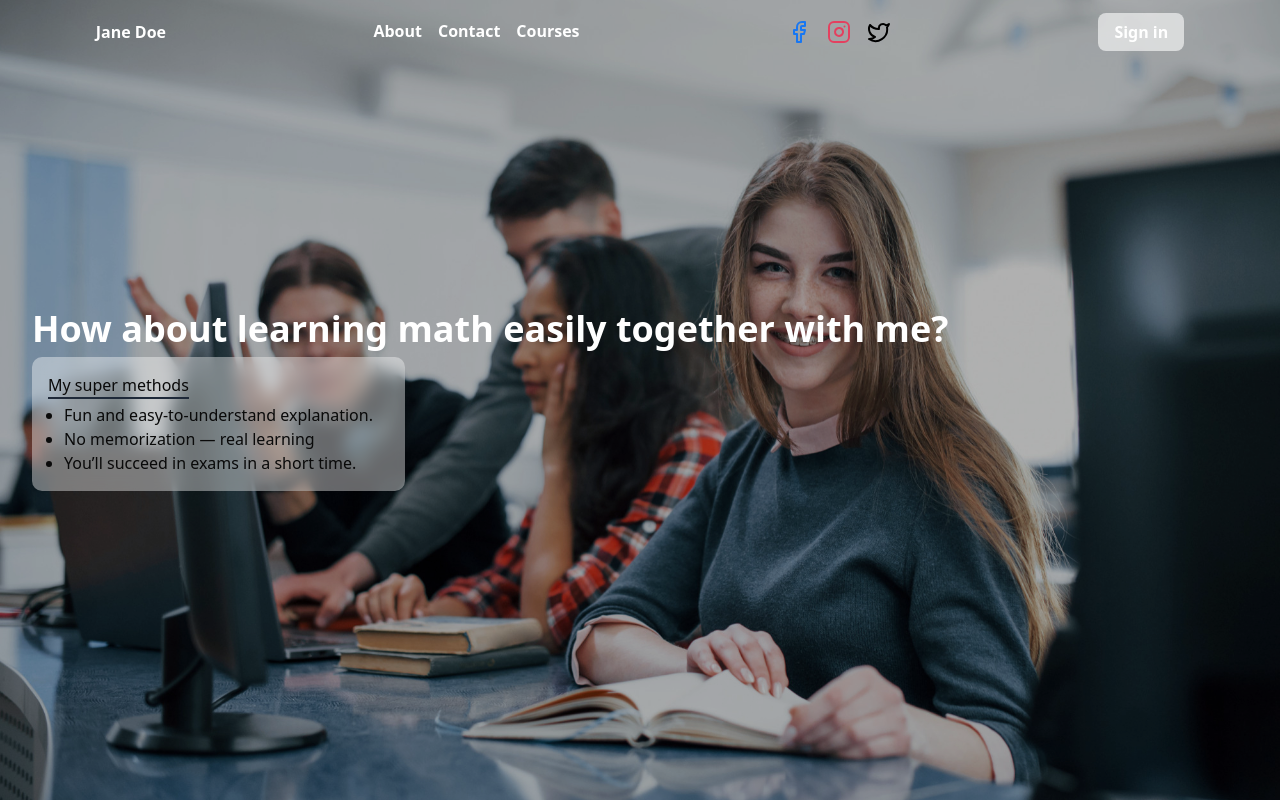
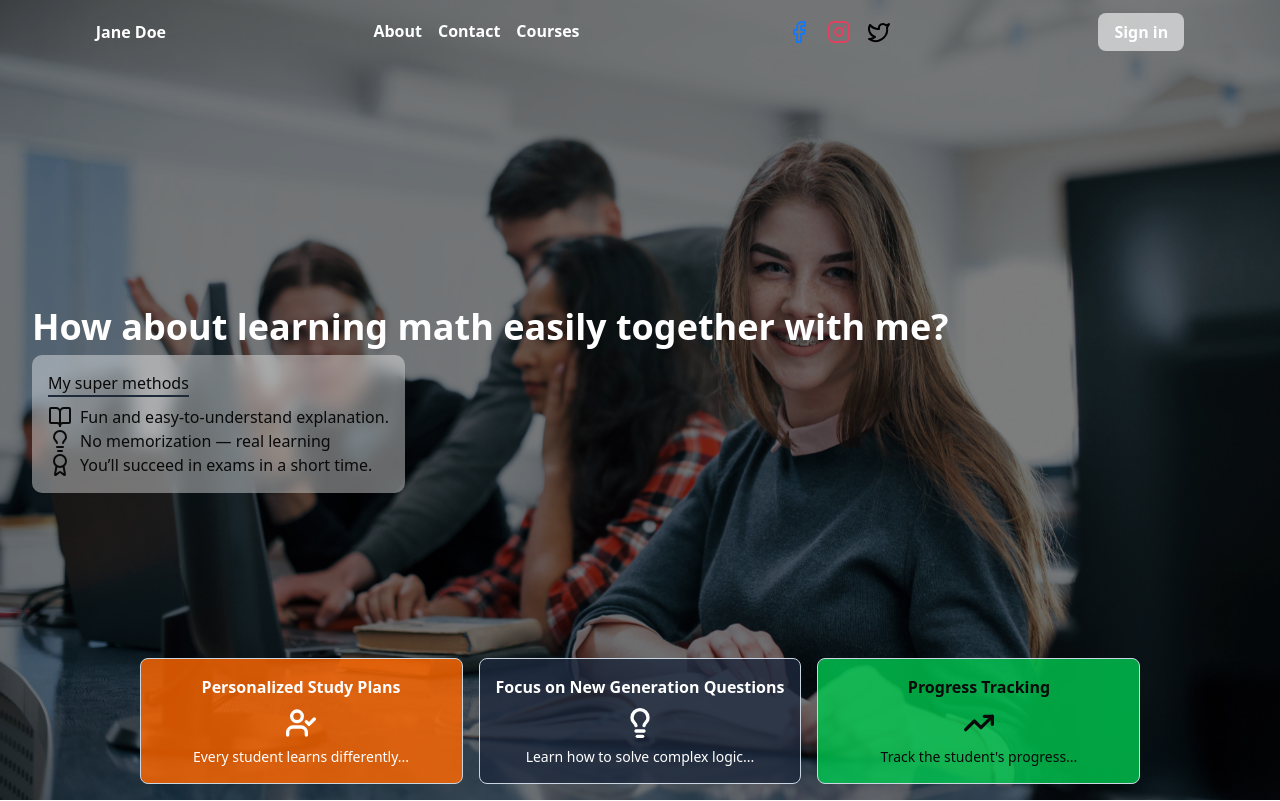
Before and after one commit to furkanarslan1/next-math-teacher, a Next.js app: page / in a window 1280 px wide. Shown: the top 801 px of the page. Built offline with nearby package versions, Linux system fonts and the light colour scheme; no server answers; the database is empty.

Commit message:
feat:add hero_features

```diff
--- a/app/(Main)/_components/Features_banner.tsx
+++ b/app/(Main)/_components/Features_banner.tsx
@@ -1,33 +1,69 @@
+"use client";
+import { motion, Variants } from "framer-motion"; // Variants eklendi
 import { Lightbulb, TrendingUp, UserCheck } from "lucide-react";
 import React from "react";
 
+//  Variants(TYPE)
+const containerVariants: Variants = {
+  hidden: { opacity: 0 },
+  visible: {
+    opacity: 1,
+    transition: {
+      staggerChildren: 0.2,
+    },
+  },
+};
+
+const itemVariants: Variants = {
+  hidden: { opacity: 0, y: 20 },
+  visible: {
+    opacity: 1,
+    y: 0,
+    transition: { duration: 0.5, ease: "easeOut" },
+  },
+};
+
 export default function Features_banner() {
   return (
-    <div className="grid gird-cols-1 md:grid-cols-3 gap-4 px-16 max-w-6xl mx-auto">
-      <div className="border border-slate-300 rounded-md p-4 bg-orange-500  text-white flex flex-col items-center gap-2">
-        <h5 className="font-bold">Personalized Study Plans</h5>
+    <motion.div
+      className="grid grid-cols-1 md:grid-cols-3 gap-4 px-16 max-w-6xl mx-auto"
+      variants={containerVariants}
+      initial="hidden"
+      whileInView="visible"
+      viewport={{ once: true, amount: 0.2 }}
+    >
+      <motion.div
+        variants={itemVariants}
+        className="border border-slate-300 rounded-md p-4 bg-orange-500/80 text-white flex flex-col items-center gap-2"
+      >
+        <h5 className="font-bold text-center">Personalized Study Plans</h5>
         <UserCheck size={32} strokeWidth={2.5} />
-        <p className="text-sm">
-          Every student learns differently. I create a special roadmap based on
-          your goals and level
+        <p className="text-sm text-center">
+          Every student learns differently...
         </p>
-      </div>
-      <div className="border border-slate-300 rounded-md p-4 bg-slate-800  text-white  flex flex-col items-center gap-2">
-        <h5 className="font-bold">Focus on New Generation Questions</h5>
+      </motion.div>
+
+      <motion.div
+        variants={itemVariants}
+        className="border border-slate-300 rounded-md p-4 bg-slate-800/80 text-white flex flex-col items-center gap-2"
+      >
+        <h5 className="font-bold text-center">
+          Focus on New Generation Questions
+        </h5>
         <Lightbulb size={32} strokeWidth={2.5} />
-        <p className="text-sm">
-          Learn how to solve complex logic and reasoning questions for LGS and
-          YKS exams
+        <p className="text-sm text-center">
+          Learn how to solve complex logic...
         </p>
-      </div>
-      <div className="border border-slate-300 rounded-md p-4 bg-green-500  flex flex-col items-center gap-2">
-        <h5 className="font-bold">Progress Tracking</h5>
+      </motion.div>
+
+      <motion.div
+        variants={itemVariants}
+        className="border border-slate-300 rounded-md p-4 bg-green-500/80 flex flex-col items-center gap-2"
+      >
+        <h5 className="font-bold text-center">Progress Tracking</h5>
         <TrendingUp size={32} strokeWidth={2.5} />
-        <p className="text-sm">
-          track the student's progress and share regular reports with parents
-          every month
-        </p>
-      </div>
-    </div>
+        <p className="text-sm text-center">Track the student's progress...</p>
+      </motion.div>
+    </motion.div>
   );
 }
--- a/app/(Main)/page.tsx
+++ b/app/(Main)/page.tsx
@@ -15,7 +15,9 @@ export default async function Home({
   return (
     <main className="space-y-6">
       <Hero />
-      <Features_banner />
+      <div className="md:hidden">
+        <Features_banner />
+      </div>
       <Popular_courses />
       <Discount_banner />
       <Courses_list key={category} category={category} params="home" />
--- a/components/hero/Hero.tsx
+++ b/components/hero/Hero.tsx
@@ -1,6 +1,8 @@
+import Features_banner from "@/app/(Main)/_components/Features_banner";
 import Image from "next/image";
 import Link from "next/link";
 import React from "react";
+import { BookOpen, Lightbulb, Award } from "lucide-react";
 
 export default function Hero() {
   return (
@@ -11,25 +13,39 @@ export default function Hero() {
         className="object-cover object-center "
         fill
       />
-      <div className="absolute inset-0 bg-black/30 "></div>
+      <div className="absolute inset-0 bg-black/50 "></div>
+      {/* SLOGAN */}
       <div className="absolute h-full w-full flex items-end px-2 pb-4 md:pb-0 lg:items-center    lg:ms-6">
         <div className="flex flex-col gap-2">
           <h1 className="text-white text-4xl font-bold">
             How about learning math easily together with me?
           </h1>
-          <div className="bg-white/40 p-4 rounded-lg backdrop-blur-sm flex flex-col gap-1 w-fit px-4">
+          <div className="bg-white/40 p-4 rounded-lg backdrop-blur-sm flex flex-col gap-2 w-fit px-4">
             <p className="border-b-2 border-gray-800 w-fit">
               {" "}
               My super methods
             </p>
-            <ul className="list-disc px-4">
-              <li>Fun and easy-to-understand explanation.</li>
-              <li>No memorization — real learning</li>
-              <li>You’ll succeed in exams in a short time.</li>
+            <ul className="list-disc ">
+              <li className="flex items-center gap-2">
+                <BookOpen />
+                <span> Fun and easy-to-understand explanation.</span>
+              </li>
+              <li className="flex items-center gap-2">
+                <Lightbulb />
+                <span> No memorization — real learning</span>
+              </li>
+              <li className="flex items-center gap-2">
+                <Award />
+                <span> You’ll succeed in exams in a short time.</span>
+              </li>
             </ul>
           </div>
         </div>
       </div>
+      {/* FEATURES */}
+      <div className="md:absolute h-full w-full flex items-end pb-4">
+        <Features_banner />
+      </div>
     </div>
   );
 }
--- a/package.json
+++ b/package.json
@@ -23,6 +23,7 @@
     "@supabase/supabase-js": "^2.89.0",
     "class-variance-authority": "^0.7.1",
     "clsx": "^2.1.1",
+    "framer-motion": "^12.23.26",
     "lucide-react": "^0.562.0",
     "next": "16.0.10",
     "next-themes": "^0.4.6",
```
Also changed, not shown: 1 other file (tests, documents, lock files or other folders).
